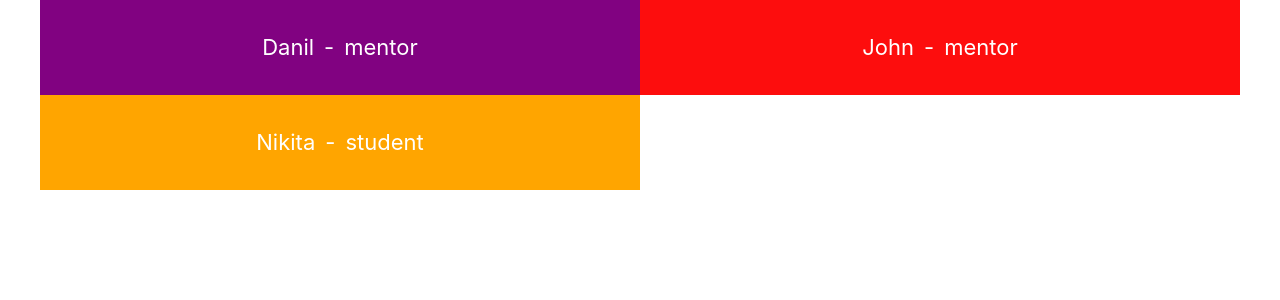
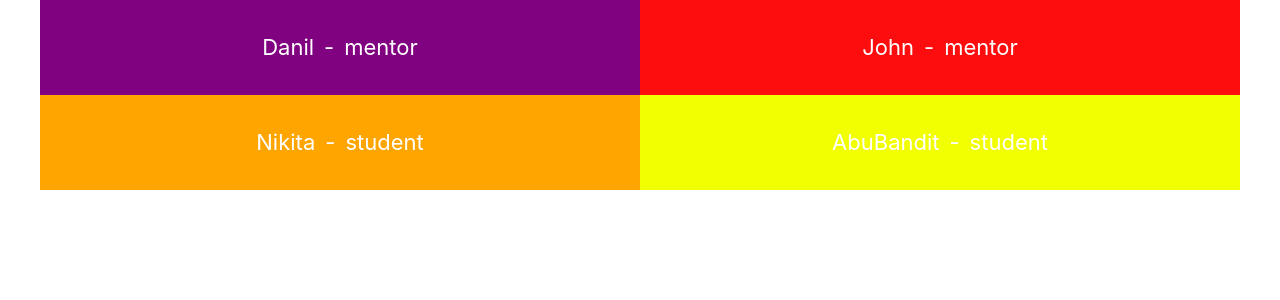
Before and after one commit to DanilAlmazovich/git-example, a Vue app: page / in a window 1280 px wide. Shown: the top 300 px of the page. Built offline with nearby package versions, Linux system fonts and the light colour scheme.

Commit message:
'Abudjan'

```diff
--- a/src/views/Home.vue
+++ b/src/views/Home.vue
@@ -33,6 +33,11 @@ export default {
       name: 'Nikita',
       type: 'student',
       color: 'orange'
+    }),
+    this.people.push({
+      name: 'AbuBandit',
+      type: 'student',
+      color: 'yellow'
     })
   }
 }
@@ -67,4 +72,7 @@ export default {
   .list .bg-orange {
     background: orange;
   }
+  .list .bg-yellow {
+    background: rgb(242, 255, 0);
+  }
 </style>
```
